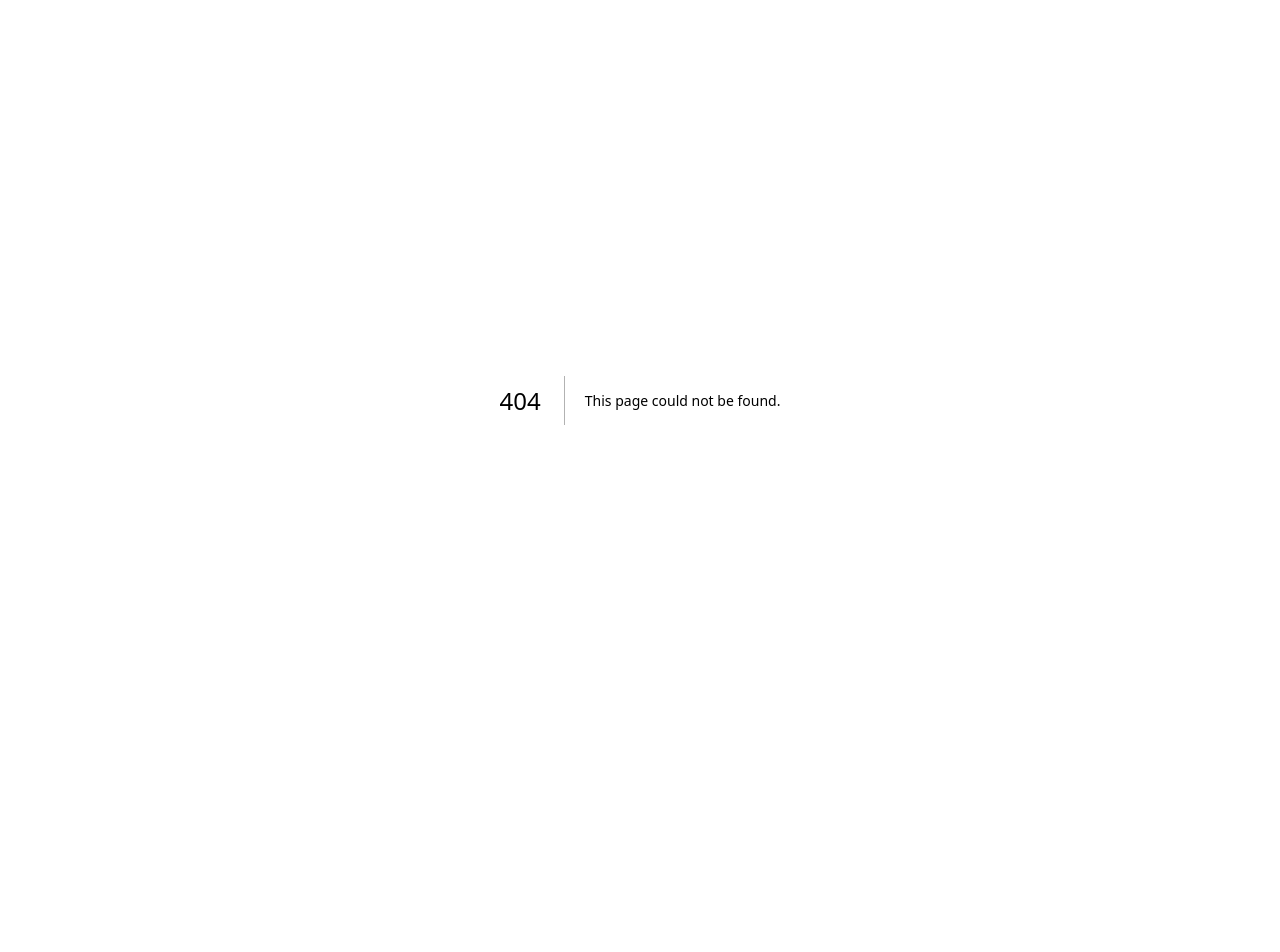
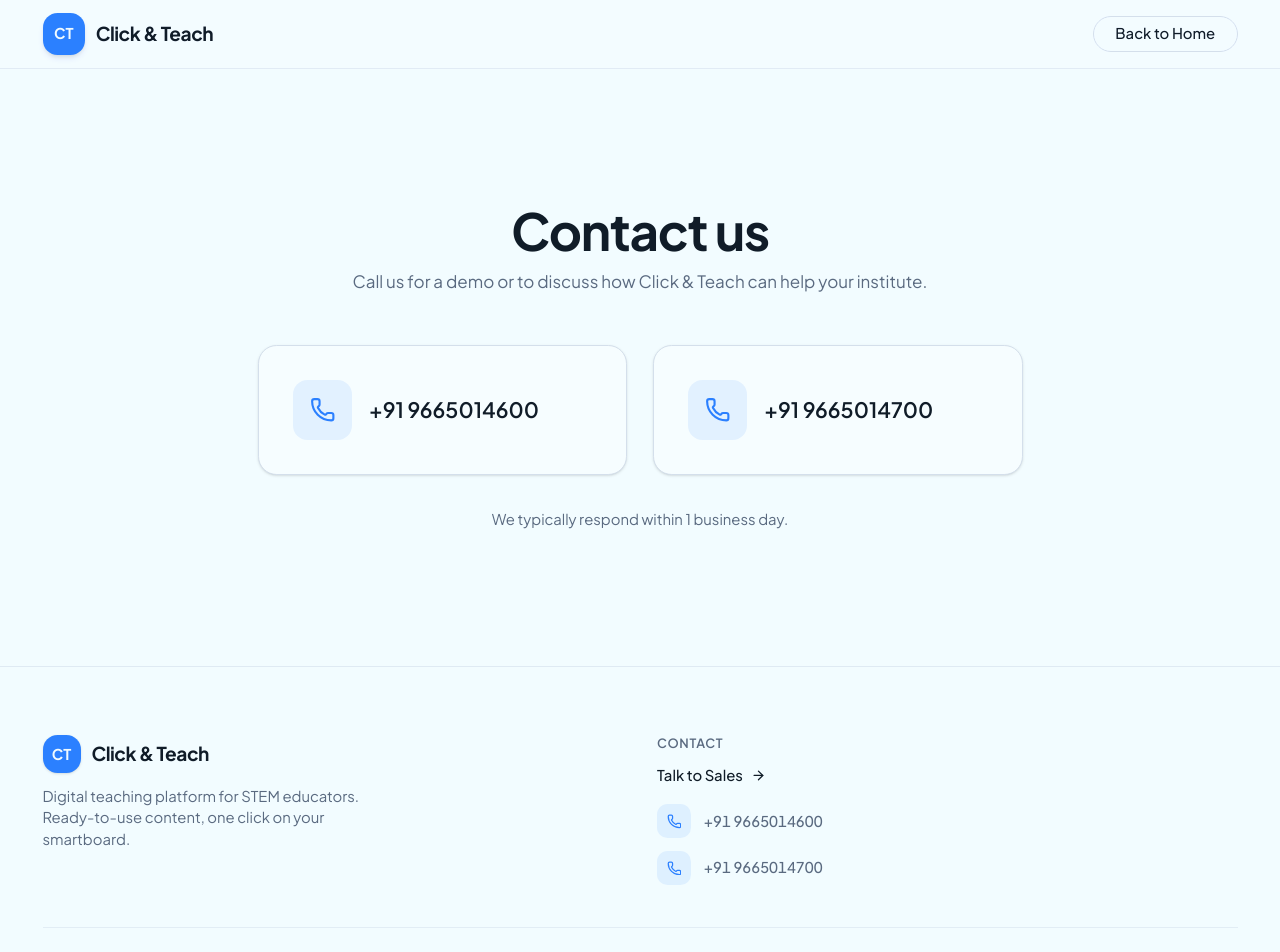
Before and after one commit to tejas02-dev/click-and-teach, a Next.js app: page /contact in a window 1280 px wide. Before the commit this address had no page. Shown: the top 952 px of the page. Before the commit the page ends 800 px from the top, so only its background shows below. Built offline with nearby package versions, Linux system fonts and the light colour scheme.

Commit message:
Added contact page

```diff
--- /dev/null
+++ b/app/contact/page.tsx
@@ -0,0 +1,77 @@
+import Link from "next/link";
+import { Phone } from "lucide-react";
+import { Footer } from "@/components/Footer";
+
+export const metadata = {
+  title: "Contact – Click & Teach",
+  description: "Get in touch with Click & Teach. Call us for demos and sales.",
+};
+
+const PHONE_NUMBERS = [
+  { label: "+91 9665014600", href: "tel:+919665014600" },
+  { label: "+91 9665014700", href: "tel:+919665014700" },
+] as const;
+
+export default function ContactPage() {
+  return (
+    <div className="min-h-screen bg-background text-foreground">
+      {/* Header */}
+      <header className="sticky top-0 z-30 border-b border-border/60 bg-background/95 backdrop-blur-xl">
+        <div className="mx-auto flex max-w-7xl items-center justify-between px-4 py-3 sm:px-6 lg:px-10">
+          <Link
+            href="/"
+            className="flex items-center gap-2.5 text-foreground hover:opacity-90"
+          >
+            <div className="flex h-9 w-9 shrink-0 items-center justify-center rounded-xl bg-primary text-sm font-bold text-primary-foreground shadow-md sm:h-10 sm:w-10">
+              CT
+            </div>
+            <span className="text-base font-bold tracking-tight sm:text-lg">
+              Click &amp; Teach
+            </span>
+          </Link>
+          <Link
+            href="/"
+            className="rounded-full border border-border px-3 py-1.5 text-xs font-medium transition-colors hover:bg-secondary sm:px-5 sm:text-sm"
+          >
+            Back to Home
+          </Link>
+        </div>
+      </header>
+
+      {/* Main */}
+      <main className="mx-auto max-w-3xl px-4 py-16 sm:px-6 sm:py-24 lg:py-32">
+        <div className="text-center">
+          <h1 className="text-3xl font-bold tracking-tight sm:text-4xl lg:text-5xl">
+            Contact us
+          </h1>
+          <p className="mt-3 text-muted-foreground">
+            Call us for a demo or to discuss how Click &amp; Teach can help your institute.
+          </p>
+        </div>
+
+        <div className="mt-12 grid gap-4 sm:grid-cols-2 sm:gap-6">
+          {PHONE_NUMBERS.map(({ label, href }) => (
+            <a
+              key={href}
+              href={href}
+              className="group flex items-center gap-4 rounded-2xl border border-border bg-card p-6 shadow-sm transition-all hover:border-primary/30 hover:shadow-md sm:p-8"
+            >
+              <div className="flex h-12 w-12 shrink-0 items-center justify-center rounded-xl bg-primary/10 text-primary transition-colors group-hover:bg-primary group-hover:text-primary-foreground sm:h-14 sm:w-14">
+                <Phone className="h-5 w-5 sm:h-6 sm:w-6" />
+              </div>
+              <span className="text-lg font-semibold text-foreground sm:text-xl">
+                {label}
+              </span>
+            </a>
+          ))}
+        </div>
+
+        <p className="mt-8 text-center text-sm text-muted-foreground">
+          We typically respond within 1 business day.
+        </p>
+      </main>
+
+      <Footer />
+    </div>
+  );
+}
--- a/app/page.tsx
+++ b/app/page.tsx
@@ -2,6 +2,8 @@
 
 import { useState, useEffect } from "react";
 import Image from "next/image";
+import Link from "next/link";
+import { Footer } from "@/components/Footer";
 import {
   Monitor,
   BookOpen,
@@ -186,9 +188,9 @@ export default function Home() {
             <button onClick={() => scrollToId("sections-faq")}      className="transition-colors hover:text-white">FAQ</button>
           </nav>
           <div className="flex items-center gap-2 sm:gap-3">
-            <button onClick={() => scrollToId("contact-section")} className="hidden rounded-full border border-slate-600 px-3 py-1.5 text-xs font-medium text-slate-200 transition-colors hover:bg-slate-800 sm:inline-flex">
+            <Link href="/contact" className="hidden rounded-full border border-slate-600 px-3 py-1.5 text-xs font-medium text-slate-200 transition-colors hover:bg-slate-800 sm:inline-flex">
               Talk to Sales
-            </button>
+            </Link>
             <button onClick={() => scrollToId("contact-section")} className="rounded-full bg-primary px-3 py-1.5 text-xs font-semibold text-primary-foreground shadow transition-transform hover:-translate-y-0.5 sm:px-5 sm:text-sm">
               Book a Demo
             </button>
@@ -248,10 +250,10 @@ export default function Home() {
       </section>
 
       {/* ── HERO ── */}
-      <section className="relative overflow-hidden bg-slate-950 pb-0 pt-16 text-white sm:pt-20 lg:pt-28">
-        <div className="pointer-events-none absolute left-1/2 top-0 -z-0 h-80 w-[500px] -translate-x-1/2 rounded-full bg-primary/20 blur-[100px] sm:h-96 sm:w-[700px] sm:blur-[120px]" />
-        <div className="pointer-events-none absolute bottom-0 left-1/4 -z-0 h-48 w-72 rounded-full bg-indigo-500/10 blur-[80px] sm:h-64 sm:w-96 sm:blur-[100px]" />
-        <div className="pointer-events-none absolute bottom-0 right-1/4 -z-0 h-48 w-72 rounded-full bg-sky-400/10 blur-[80px] sm:h-64 sm:w-96 sm:blur-[100px]" />
+      <section className="relative overflow-hidden bg-white pb-0 pt-16 text-foreground sm:pt-20 lg:pt-28">
+        <div className="pointer-events-none absolute left-1/2 top-0 -z-0 h-80 w-[500px] -translate-x-1/2 rounded-full bg-primary/10 blur-[100px] sm:h-96 sm:w-[700px] sm:blur-[120px]" />
+        <div className="pointer-events-none absolute bottom-0 left-1/4 -z-0 h-48 w-72 rounded-full bg-indigo-500/5 blur-[80px] sm:h-64 sm:w-96 sm:blur-[100px]" />
+        <div className="pointer-events-none absolute bottom-0 right-1/4 -z-0 h-48 w-72 rounded-full bg-sky-400/5 blur-[80px] sm:h-64 sm:w-96 sm:blur-[100px]" />
 
         {/* centered text */}
         <div className="relative z-10 mx-auto max-w-4xl px-4 text-center sm:px-6">
@@ -262,11 +264,11 @@ export default function Home() {
           <h1 className="text-3xl font-bold leading-tight tracking-tight sm:text-5xl lg:text-6xl">
             Teaching Platform
             <br />
-            <span className="bg-gradient-to-r from-primary via-sky-400 to-indigo-400 bg-clip-text text-transparent">
+            <span className="bg-gradient-to-r from-primary via-sky-500 to-indigo-500 bg-clip-text text-transparent">
               Built for STEM Educators
             </span>
           </h1>
-          <p className="mx-auto mt-5 max-w-lg px-2 text-sm text-slate-400 sm:mt-6 sm:px-0">
+          <p className="mx-auto mt-5 max-w-lg px-2 text-sm text-slate-600 sm:mt-6 sm:px-0">
             Ready-to-use STEM content — chapter-wise, one click on your smartboard.
           </p>
           <div className="mt-8 flex flex-col items-center justify-center gap-4 sm:mt-10 sm:flex-row">
@@ -279,7 +281,7 @@ export default function Home() {
             </button>
             <button
               onClick={() => scrollToId("sections-features")}
-              className="w-full rounded-full border border-slate-600 px-7 py-3 text-sm font-medium text-slate-200 transition-colors hover:bg-slate-800 sm:w-auto"
+              className="w-full rounded-full border border-slate-300 px-7 py-3 text-sm font-medium text-slate-700 transition-colors hover:bg-slate-100 sm:w-auto"
             >
               Explore Features
             </button>
@@ -289,7 +291,7 @@ export default function Home() {
 
         {/* Hero mockup — product UI preview */}
         <div className="relative z-10 mx-auto mt-14 max-w-5xl px-4 sm:mt-20 sm:px-6">
-          <div className="overflow-hidden rounded-t-xl shadow-2xl ring-1 ring-white/10 sm:rounded-t-2xl">
+          <div className="overflow-hidden rounded-t-xl shadow-2xl ring-1 ring-slate-200/80 sm:rounded-t-2xl">
             <div className="flex items-center gap-1.5 bg-slate-800/90 px-3 py-2.5 sm:px-4 sm:py-3">
               <span className="h-2 w-2 rounded-full bg-red-500/70 sm:h-2.5 sm:w-2.5" />
               <span className="h-2 w-2 rounded-full bg-yellow-500/70 sm:h-2.5 sm:w-2.5" />
@@ -641,9 +643,9 @@ export default function Home() {
                 <button onClick={() => scrollToId("contact-section")} className="rounded-full bg-primary px-5 py-2.5 text-sm font-semibold text-primary-foreground shadow transition-transform hover:-translate-y-0.5 hover:shadow-md">
                   Book a Demo
                 </button>
-                <button onClick={() => scrollToId("contact-section")} className="rounded-full border border-white/20 px-5 py-2.5 text-sm font-medium text-white/80 transition-colors hover:bg-white/10">
+                <Link href="/contact" className="rounded-full border border-white/20 px-5 py-2.5 text-sm font-medium text-white/80 transition-colors hover:bg-white/10 sm:inline-flex sm:items-center sm:justify-center">
                   Contact Sales
-                </button>
+                </Link>
               </div>
             </div>
 
@@ -681,9 +683,9 @@ export default function Home() {
                 <button onClick={() => scrollToId("contact-section")} className="rounded-full bg-primary px-5 py-2.5 text-sm font-semibold text-primary-foreground shadow-sm">
                   Book a Demo
                 </button>
-                <button onClick={() => scrollToId("contact-section")} className="rounded-full border border-border px-5 py-2.5 text-sm font-medium transition-colors hover:bg-secondary">
+                <Link href="/contact" className="rounded-full border border-border px-5 py-2.5 text-sm font-medium transition-colors hover:bg-secondary sm:inline-flex sm:items-center sm:justify-center">
                   Contact Sales
-                </button>
+                </Link>
               </div>
             </div>
 
@@ -727,12 +729,12 @@ export default function Home() {
               One demo — see how we standardize quality and make every STEM class more engaging.
             </p>
             <div className="mt-8 flex flex-col items-center justify-center gap-4 sm:flex-row">
-              <button className="w-full rounded-full bg-primary px-8 py-3 text-sm font-semibold text-primary-foreground shadow-lg shadow-primary/30 transition-transform hover:-translate-y-0.5 sm:w-auto sm:py-3.5">
+              <button onClick={() => scrollToId("contact-section")} className="w-full rounded-full bg-primary px-8 py-3 text-sm font-semibold text-primary-foreground shadow-lg shadow-primary/30 transition-transform hover:-translate-y-0.5 sm:w-auto sm:py-3.5">
                 Book a Demo
               </button>
-              <button className="w-full rounded-full border border-slate-600 px-8 py-3 text-sm font-medium text-slate-200 transition-colors hover:bg-slate-800 sm:w-auto sm:py-3.5">
+              <Link href="/contact" className="w-full rounded-full border border-slate-600 px-8 py-3 text-center text-sm font-medium text-slate-200 transition-colors hover:bg-slate-800 sm:w-auto sm:py-3.5">
                 Talk to Sales
-              </button>
+              </Link>
             </div>
             <div className="mt-6 flex flex-wrap items-center justify-center gap-4 text-xs text-slate-500 sm:gap-6">
               <span>✓ No credit card required</span>
@@ -743,17 +745,7 @@ export default function Home() {
         </section>
       </main>
 
-      {/* ── Footer ── */}
-      <footer className="border-t border-border/60 bg-background">
-        <div className="mx-auto flex max-w-7xl flex-col gap-2 px-4 py-6 text-xs text-muted-foreground sm:flex-row sm:items-center sm:justify-between sm:px-6 sm:py-8 lg:px-10">
-          <div className="flex items-center gap-2">
-            <div className="flex h-6 w-6 items-center justify-center rounded bg-primary text-[10px] font-bold text-primary-foreground">CT</div>
-            <span className="font-medium text-foreground">Click &amp; Teach</span>
-            <span>· Digital Teaching Platform</span>
-          </div>
-          <p>© {new Date().getFullYear()} Click &amp; Teach. All rights reserved.</p>
-        </div>
-      </footer>
+      <Footer />
     </div>
   );
 }
--- /dev/null
+++ b/components/Footer.tsx
@@ -0,0 +1,71 @@
+import Link from "next/link";
+import { Phone, ArrowRight } from "lucide-react";
+
+const PHONE_NUMBERS = [
+  { label: "+91 9665014600", href: "tel:+919665014600" },
+  { label: "+91 9665014700", href: "tel:+919665014700" },
+] as const;
+
+export function Footer() {
+  return (
+    <footer className="border-t border-border/60 bg-background">
+      <div className="mx-auto max-w-7xl px-4 py-12 sm:px-6 sm:py-14 lg:px-10 lg:py-16">
+        <div className="grid gap-10 sm:grid-cols-2 lg:grid-cols-12 lg:gap-8">
+          {/* Brand */}
+          <div className="lg:col-span-5">
+            <Link href="/" className="inline-flex items-center gap-2.5 text-foreground hover:opacity-90">
+              <div className="flex h-9 w-9 shrink-0 items-center justify-center rounded-xl bg-primary text-sm font-bold text-primary-foreground shadow-sm">
+                CT
+              </div>
+              <span className="text-lg font-bold tracking-tight">Click &amp; Teach</span>
+            </Link>
+            <p className="mt-3 max-w-xs text-sm text-muted-foreground">
+              Digital teaching platform for STEM educators. Ready-to-use content, one click on your smartboard.
+            </p>
+          </div>
+
+          {/* Contact */}
+          <div className="lg:col-span-4 lg:col-start-7">
+            <h3 className="text-xs font-semibold uppercase tracking-wider text-muted-foreground">
+              Contact
+            </h3>
+            <Link
+              href="/contact"
+              className="mt-3 inline-flex items-center gap-2 text-sm font-medium text-foreground transition-colors hover:text-primary"
+            >
+              Talk to Sales
+              <ArrowRight className="h-3.5 w-3.5" />
+            </Link>
+            <ul className="mt-4 space-y-3">
+              {PHONE_NUMBERS.map(({ label, href }) => (
+                <li key={href}>
+                  <a
+                    href={href}
+                    className="flex items-center gap-3 text-sm text-muted-foreground transition-colors hover:text-foreground"
+                  >
+                    <span className="flex h-8 w-8 shrink-0 items-center justify-center rounded-lg bg-primary/10 text-primary">
+                      <Phone className="h-3.5 w-3.5" />
+                    </span>
+                    <span className="font-medium tabular-nums">{label}</span>
+                  </a>
+                </li>
+              ))}
+            </ul>
+          </div>
+        </div>
+
+        <div className="mt-10 flex flex-col items-center justify-between gap-4 border-t border-border/50 pt-8 sm:flex-row sm:items-center">
+          <p className="text-xs text-muted-foreground">
+            © {new Date().getFullYear()} Click &amp; Teach. All rights reserved.
+          </p>
+          <Link
+            href="/contact"
+            className="text-xs font-medium text-foreground transition-colors hover:text-primary"
+          >
+            Contact us
+          </Link>
+        </div>
+      </div>
+    </footer>
+  );
+}
```
